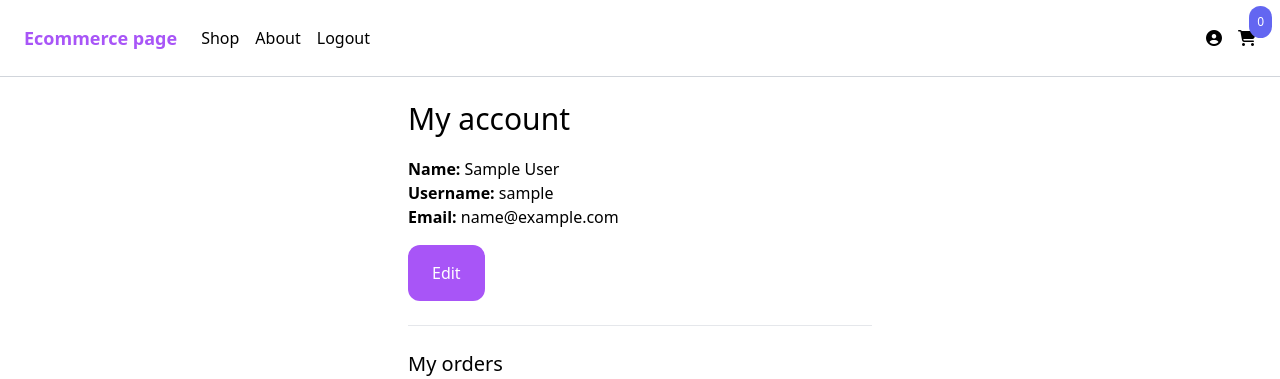
After one commit to JustineLe/Django_Ecommerce, a Django app: page /myaccount/ in a window 1280 px wide. The commit adds this page. Shown: the top 379 px of the page. Run offline with Django 4.2, Linux system fonts and the light colour scheme; the visitor is signed in with stand-in values (Sample User, id 1); some libraries are stand-ins or nearby versions.

Commit message:
my account view and edit

```diff
--- a/core/templates/core/base.html
+++ b/core/templates/core/base.html
@@ -24,7 +24,7 @@
             </div>
 
             <div class="menu-right flex items-center space-x-4">
-                <a href="{% url 'login' %}">
+                <a href="{% url 'my_account' %}">
                     <i class="fa-solid fa-circle-user"></i>
                 </a>
 
--- /dev/null
+++ b/core/templates/core/my_account.html
@@ -0,0 +1,48 @@
+{% extends 'core/base.html' %}
+{% block title %}My account{% endblock %}
+
+{% block content %}
+    <div class="max-w-lg mx-auto p-6">
+        <h1 class="mb-5 text-3xl">My account</h1>
+
+        <div class="mb-6">
+            <strong>Name: </strong>{{ request.user.get_full_name }}<br>
+            <strong>Username: </strong>{{ request.user.username }}<br>
+            <strong>Email: </strong>{{ request.user.email }}<br>
+
+            <a href="{% url 'edit_my_account' %}"
+               class="inline-block mt-4 py-4 px-6 rounded-xl text-white bg-purple-500 hover:bg-purple-700">Edit</a>
+        </div>
+
+        <hr>
+
+        <h2 class="my-6 text-xl">My orders</h2>
+
+        <div class="w-full mb-6 p-6 flex flex-wrap bg-gray-100 rounded-xl">
+            <div class="mb-6 flex justify-between">
+                <a href="#">Order id: 1</a>
+            </div>
+
+            <div class="mb-6 w-full">
+                <div class="product mb-6 flex pr-6">
+                    <a href="#" class="w-1/4">
+                        <img class="hover:shadow-lg rounded-xl" src="#">
+                    </a>
+
+                    <div class="w-3/4 pl-6">
+                        <div class="flex justify-between">
+                            <a href="#" class="text-lg">Product name</a>
+
+                            <p class="mb-6 pt-1 text-gray-400">999$</p>
+                        </div>
+                    </div>
+                </div>
+            </div>
+
+            <div>
+                <p class="text-lg">Date: </p>
+                <p class="text-lg">Total:</p>
+            </div>
+        </div>
+    </div>
+{% endblock %}
--- a/core/urls.py
+++ b/core/urls.py
@@ -1,7 +1,7 @@
 from django.contrib.auth import views
 from django.urls import path
 
-from core.views import frontpage, signup, shop
+from core.views import frontpage, signup, shop, my_account, edit_my_account
 from product.views import product
 
 urlpatterns = [
@@ -13,4 +13,6 @@ urlpatterns = [
     path('signup/', signup, name='signup'),
     path('login/', views.LoginView.as_view(template_name='core/login.html'), name='login'),
     path('logout/', views.LogoutView.as_view(), name='logout'),
+    path('myaccount/', my_account, name='my_account'),
+    path('editmyaccount/', edit_my_account, name='edit_my_account'),
 ]
--- a/core/views.py
+++ b/core/views.py
@@ -1,3 +1,4 @@
+from django.contrib.auth.decorators import login_required
 from django.shortcuts import render, redirect
 from django.db.models import Q
 from django.contrib.auth import login
@@ -56,5 +57,27 @@ def signup(request):
     return render(request, 'core/signup.html', {'form': form})
 
 
-def signin(request):
-    return render(request, 'core/login.html')
+@login_required
+def my_account(request):
+    return render(request, 'core/my_account.html')
+
+
+@login_required
+def edit_my_account(request):
+    if request.method == "POST":
+        first_name = request.POST.get('first_name')
+        last_name = request.POST.get('last_name')
+        username = request.POST.get('username')
+        email = request.POST.get('email')
+
+        user = request.user
+
+        user.first_name = first_name
+        user.last_name = last_name
+        user.username = username
+        user.email = email
+        user.save()
+
+        return redirect('my_account')
+
+    return render(request, 'core/edit_my_account.html')
```
Also changed, not shown: core/templates/core/edit_my_account.html (added, +39 -0 lines).
